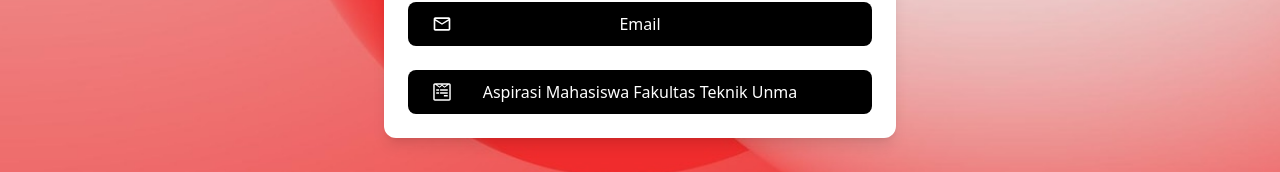
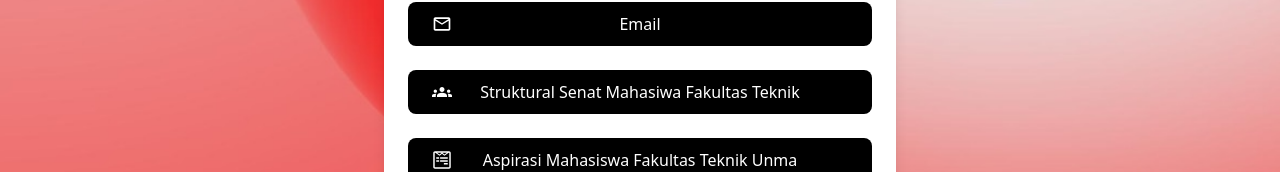
Before and after one commit to ahmadnurain/linktree-semaft, a React (Vite) app: page / in a window 1280 px wide. Shown: the part 580-752 px from the top of the page. Built offline with nearby package versions, Linux system fonts and the light colour scheme.

Commit message:
update button struktural senat mahasiswa

```diff
--- a/src/App.css
+++ b/src/App.css
@@ -13,3 +13,8 @@
   background-size: 200% 100%;
   background-image: linear-gradient(90deg, rgba(255, 255, 255, 0.3) 25%, transparent 50%, rgba(255, 255, 255, 0.3) 75%);
 }
+button:hover span {
+  animation: glassEffect 1s ease-in-out forwards;
+  background-size: 200% 100%;
+  background-image: linear-gradient(90deg, rgba(255, 255, 255, 0.3) 25%, transparent 50%, rgba(255, 255, 255, 0.3) 75%);
+}
--- a/src/App.jsx
+++ b/src/App.jsx
@@ -1,11 +1,12 @@
 import { motion } from "framer-motion";
 import Social from "./components/Social";
-import { MdOutlineMail } from "react-icons/md";
+import { MdOutlineMail, MdGroups } from "react-icons/md";
 import { FaWpforms } from "react-icons/fa";
-
+import { useState } from "react";
 import "./App.css";
 
 const LinkTree = () => {
+  const [isModalOpen, setIsModalOpen] = useState(false);
   return (
     <div className="flex flex-col items-center min-h-screen p-4 py-14 bg-[url('/modern-banner-with-3d-flow-shape-gradient-fluid-wave-background_331749-573.jpg')] bg-cover bg-center">
       {/* Profile Section */}
@@ -46,7 +47,7 @@
         <motion.a
           href="mailto:semaft@unma.ac.id"
           className="mt-6 relative overflow-hidden bg-black bg-opacity-50 text-white py-3 px-6 rounded-lg w-full font-medium flex items-center justify-between"
-          initial={{ opacity: 0, x: -100 }}
+          initial={{ opacity: 0, x: 100 }}
           animate={{ opacity: 1, x: 0 }}
           transition={{ duration: 1, delay: 0.5 }}
         >
@@ -55,13 +56,44 @@
           <span className="absolute inset-0 flex items-center justify-center">Email</span>
         </motion.a>
 
+        {/* Button to Open Modal */}
+        <motion.button
+          className="mt-6 relative overflow-hidden bg-black bg-opacity-50 text-white lg:py-3 md:py-3 py-6 px-6 rounded-lg w-full font-medium flex items-center justify-between cursor-pointer"
+          initial={{ opacity: 0, x: 100 }}
+          animate={{ opacity: 1, x: 0 }}
+          transition={{ duration: 1, delay: 0.7 }}
+          onClick={() => setIsModalOpen(true)}
+        >
+          <MdGroups className="text-xl" />
+          <span className="absolute inset-0 flex items-center justify-center">
+            Struktural Senat Mahasiwa <br className="block lg:hidden md:hidden" />
+            Fakultas Teknik
+          </span>
+        </motion.button>
+
+        {/* Modal */}
+        {isModalOpen && (
+          <motion.div className="fixed inset-0 backdrop-blur-lg bg-opacity-50 flex justify-center items-center p-4 z-10" initial={{ opacity: 0 }} animate={{ opacity: 1 }} exit={{ opacity: 0 }}>
+            <motion.div className="bg-white rounded-lg overflow-hidden shadow-lg p-6 max-w-lg w-full relative" initial={{ scale: 0.8 }} animate={{ scale: 1 }} transition={{ duration: 0.3 }}>
+              {/* Image */}
+              <img src="/Stuktural SEMA.png" alt="Aspirasi Mahasiswa" className="w-full rounded-lg" />
+
+              {/* Close Button - Positioned Below Image */}
+              <div className="flex justify-center mt-4">
+                <button className="relative overflow-hidden bg-black bg-opacity-50 text-white lg:py-5 md:py-5 py-6 px-6 rounded-lg w-full font-medium flex items-center cursor-pointer" onClick={() => setIsModalOpen(false)}>
+                  <span className="absolute inset-0 flex items-center justify-center">Close</span>
+                </button>
+              </div>
+            </motion.div>
+          </motion.div>
+        )}
         <motion.a
           href="https://docs.google.com/forms/d/e/1FAIpQLScuOfKDK57v9Z2GO1zw9UgrT0Gej0uqUaYOHUz_7pVrfUr3Ag/viewform?usp=sf_link"
           target="_blank"
           className="mt-6 relative overflow-hidden bg-black bg-opacity-50 text-white lg:py-3 md:py-3 py-6 px-6 rounded-lg w-full font-medium flex items-center justify-between"
           initial={{ opacity: 0, x: 100 }}
           animate={{ opacity: 1, x: 0 }}
-          transition={{ duration: 1, delay: 0.7 }}
+          transition={{ duration: 1, delay: 0.9 }}
         >
           <span className="absolute inset-0 w-full h-full bg-gradient-to-r from-transparent via-white to-transparent transition-all duration-300 ease-in-out transform scale-x-0 hover:scale-x-100 hover:translate-x-0 hover:animate-glass-effect"></span>
           <FaWpforms className="text-xl" />
```
Also changed, not shown: public/Stuktural SEMA.png (added).
